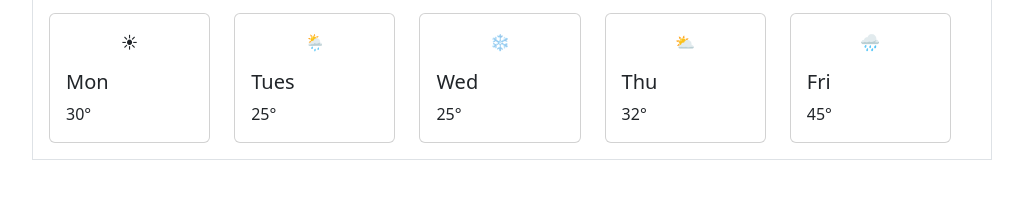
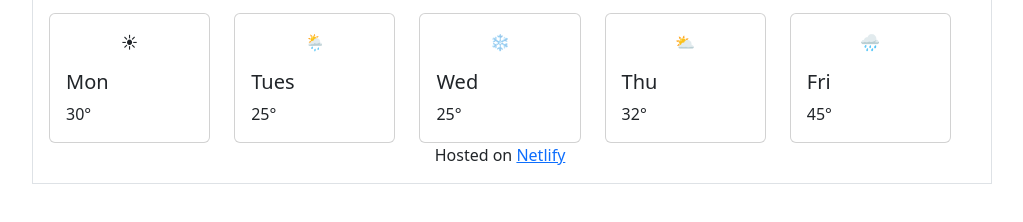
Before and after one commit to EthicalZebra/weather-app, a plain HTML site: page index.html in a window 1280 px wide. Shown: the part 278-500 px from the top of the page, without its empty margins (128-1151 px from the left). Drawn offline with nearby package versions, Linux system fonts and the light colour scheme; no server answers.

Commit message:
Added footer with Netlify hosting link

```diff
--- a/index.html
+++ b/index.html
@@ -120,6 +120,9 @@
                         </div>
                     </div>
                 </div>
+                <footer>
+                    Hosted on <a href="https://netlify.com">Netlify</a>
+                </footer>
 
             </div>
 
--- a/src/styles.css
+++ b/src/styles.css
@@ -31,3 +31,8 @@ img {
 li {
   list-style: none;
 }
+
+footer {
+  display: block;
+  text-align: center;
+}
```
